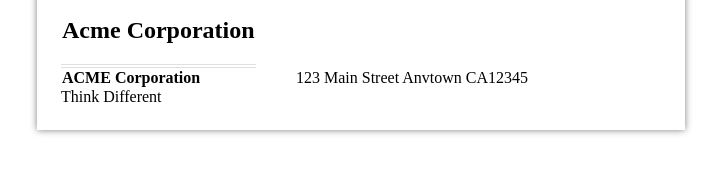
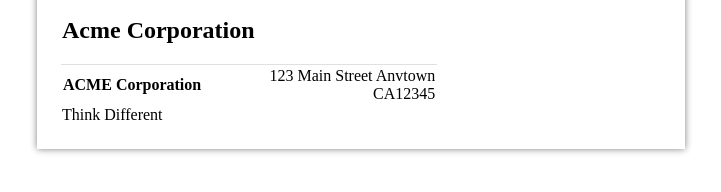
Before and after one commit to Juliapanda34/Homework, a plain HTML site: page index.html in a window 1280 px wide. Shown: the part 598-790 px from the top of the page, without its empty margins (279-1000 px from the left). Drawn offline with Linux system fonts and the light colour scheme.

Commit message:
fixtable

```diff
--- a/index.html
+++ b/index.html
@@ -99,12 +99,13 @@
                         <div class="table-head-content">
 							<p class="title"> <h2> Acme Corporation </h2> </p>
                             <tr class="border">
-                            </tr><td colspam=3 </td></tr>
-								<tr class="border" vertical-align="middle">
+                            </tr><td colspan="3" >
+								<table>
+									<tr><td style="width:50%"><strong>ACME Corporation</strong></td>
+										<td style="width:50%; text-align:right">123 Main Street Anvtown CA12345</td></tr></table>
+				<tr><td colspan="2" style="text-align:left;">Think Different</td></tr>
+								</table>
+							</td></tr>
                             </tr>
-						</div>
-						<table><tr><td style="width:50%"><strong>ACME Corporation</strong></td>
-						<td style="width:50%; text-align:right">123 Main Street Anvtown CA12345</td></tr></table>
-<tr><td colspan="2" style="text-align:left;">Think Different</td></tr>
-    </table>
+		</div>
     </html>
```
